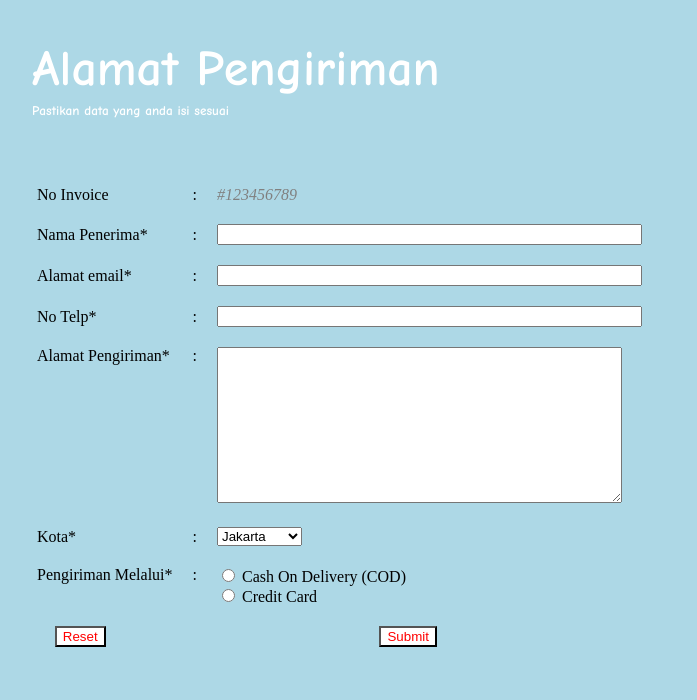
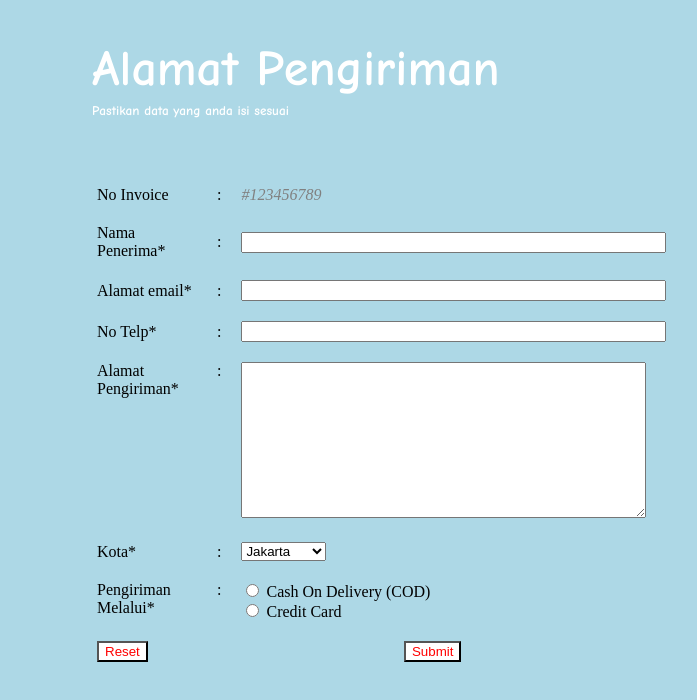
Before and after one commit to agusr150/pizza, a plain HTML site: page alamat.html in a window 1280 px wide. Shown: the whole page, without its empty margins (297-994 px from the left). Drawn offline with Linux system fonts and the light colour scheme.

Commit message:
Merge css

```diff
--- a/alamat.html
+++ b/alamat.html
@@ -2,11 +2,11 @@
 <html>
 <head>
 	<title>Gooo Pizza</title>
-	<link rel="stylesheet" type="text/css" href="css/alamat.css">
+	<link rel="stylesheet" type="text/css" href="css/styles.css">
 </head>
 <body>
 	<div class="center">
-	<h1>Alamat Pengiriman</h1>
+	<h4>Alamat Pengiriman</h4>
 	<h5>Pastikan data yang anda isi sesuai</h5>
 	<br>
 	<form method="post" action="konfirmasi.html">
--- a/css/alamat.css
+++ /dev/null
@@ -1,39 +0,0 @@
-body {
-	background-color: lightblue;
-}
-
-.center {
-	margin: auto;
-	width: 50%;
-}
-
-h1	{
-	color: white;
-	font-family: Comic Sans MS;
-	font-size: 50px;
-	margin: 40px 40px 5px 5px;
-}
-
-h5	{
-	color: white;
-	text-align: left;
-	font-family: Comic Sans MS;
-	margin: 5px 40px 40px 5px;
-}
-
-.invoice {
-	color: gray;
-	font-style: italic;
-}
-
-.button {
-	float: left;
-	background-color: white;
-	color: red;
-
-}
-
-.tengah {
-	margin: auto;
-	width: 100px;
-}
--- a/css/styles.css
+++ b/css/styles.css
@@ -1,19 +1,21 @@
 *{
     box-sizing:border-box;
 }
+
 body{
     width: 80%;
     margin: auto;
+    background-color: lightblue;
 }
+
 h1{
   color: rgb(255, 165, 4);
 }
 
-
-
 .header h3{
   color:rgb(235, 165, 4);
 }
+
 .header
 {
     background-image:url("wood2.jpg");
@@ -22,19 +24,14 @@ h1{
     object-fit: cover;
     text-align:center;
     padding:15px;
-
-
 }
 .nav {
     overflow: hidden;
     background-color: rgb(233, 178, 102);
-
-
   }
 
-  /* Style the topnav links */
+  /* Navigasi */
   .nav a {
-
     float: left;
     vertical-align: middle;
     display: block;
@@ -42,14 +39,14 @@ h1{
     text-align: center;
     padding: 14px 16px;
     text-decoration: none;
-
   }
 
-  /* Change color on hover */
+  /* Hover */
   .nav a:hover {
     background-color: rgb(233, 165, 20);
     color: rgb(240, 102, 11);
   }
+
   .column {
     float: left;
     width: 33.33%;
@@ -57,34 +54,34 @@ h1{
     background-color: rgb(252, 247, 244);
   }
 
-  /* Clear floats after the columns */
+  /* Baris */
   .row:after {
     content: "";
     display: table;
     clear: both;
   }
+
   h2{
       text-align: center;
       color:rgb(240, 165, 4);
       text-decoration: underline;
   }
-  /* Responsive layout - makes the three columns stack on top of each other instead of next to each other */
+  /* Columns*/
   @media screen and (max-width:600px) {
     .column {
       width: 100%;
     }
   }
+
   div.gallery {
     margin: auto;
     border: 1px solid #ccc;
     float: left;
     width: 150px;
-
   }
 
 .gallery:hover {
     border: 1px solid #777;
-
   }
 
   div.gallery img {
@@ -94,6 +91,7 @@ h1{
     transition: .5s ease;
   backface-visibility: hidden
   }
+
   .image {
     opacity: 1;
     display: block;
@@ -102,6 +100,7 @@ h1{
     transition: .5s ease;
     backface-visibility: hidden;
   }
+
   .desc {
     opacity: 1;
     display: block;
@@ -118,6 +117,7 @@ h1{
     transform: translate(-50%, -50%);
     -ms-transform: translate(-50%, -50%)
   }
+
   .gallery:hover .image , .desc {
     opacity: 0.3;
   }
@@ -126,9 +126,43 @@ h1{
     opacity: 1;
   }
 
-
-
   div.desc {
     padding: 15px;
     text-align: center;
   }
+
+  .center {
+  margin: auto;
+  width: 50%;
+}
+
+h4  {
+  color: white;
+  font-family: Comic Sans MS;
+  font-size: 50px;
+  margin: 40px 40px 5px 5px;
+}
+
+h5  {
+  color: white;
+  text-align: left;
+  font-family: Comic Sans MS;
+  margin: 5px 40px 40px 5px;
+}
+
+.invoice {
+  color: gray;
+  font-style: italic;
+}
+
+.button {
+  float: left;
+  background-color: white;
+  color: red;
+
+}
+
+.tengah {
+  margin: auto;
+  width: 100px;
+}
```
Also changed, not shown: index.html (+2 -2 lines).
